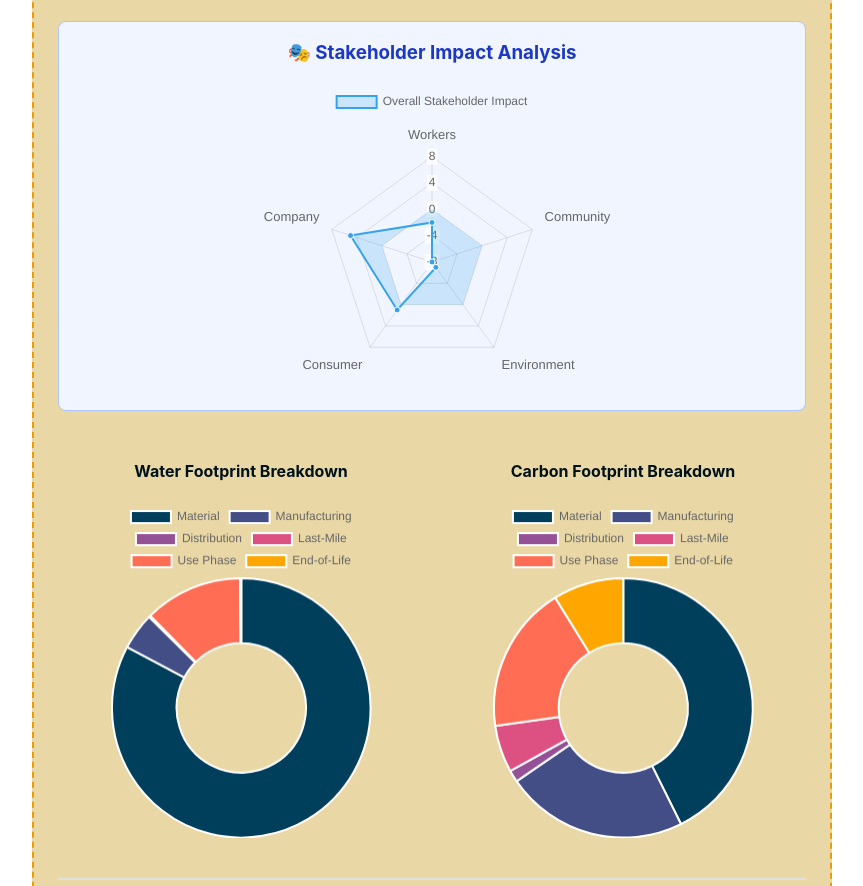
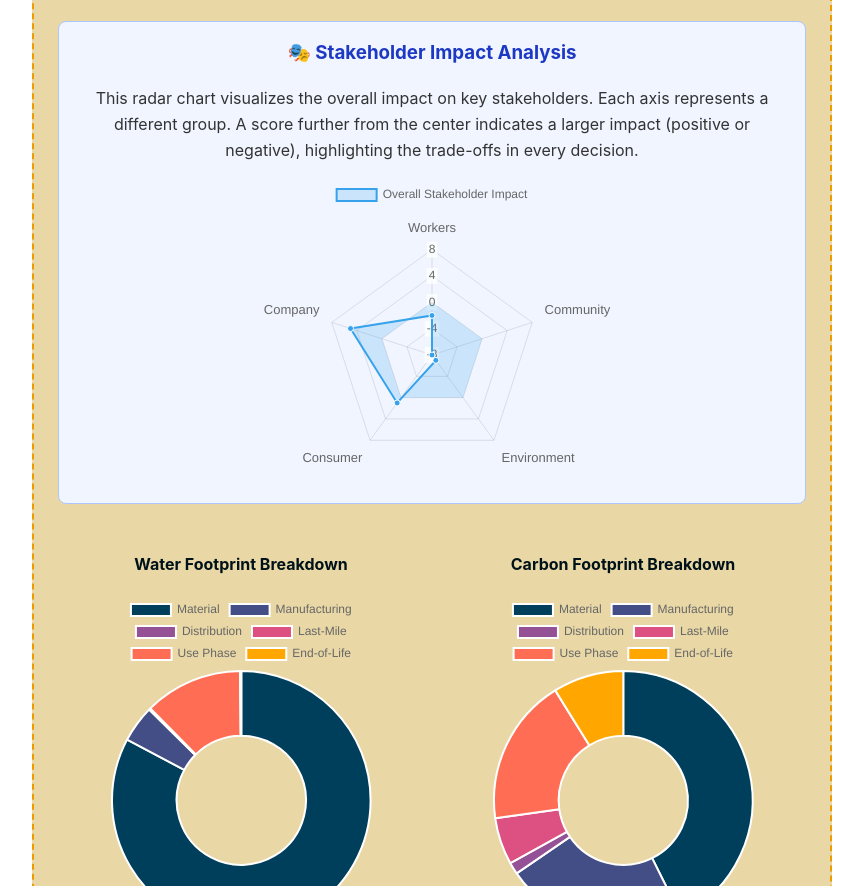
Before and after one commit to DRWagner16/lca-clothing-calculator, a plain HTML site: page index.html in a window 1280 px wide. Shown: the part 3140-4026 px from the top of the page, without its empty margins (208-1071 px from the left). Drawn offline with nearby package versions, Linux system fonts and the light colour scheme.

Commit message:
Update index.html

```diff
--- a/index.html
+++ b/index.html
@@ -122,6 +122,9 @@
 
             <div class="stakeholder-container">
                 <h3>🎭 Stakeholder Impact Analysis</h3>
+                <p class="chart-description">
+                    This radar chart visualizes the overall impact on key stakeholders. Each axis represents a different group. A score further from the center indicates a larger impact (positive or negative), highlighting the trade-offs in every decision.
+                </p>
                 <div class="chart-container">
                     <canvas id="stakeholderChart"></canvas>
                 </div>
```
